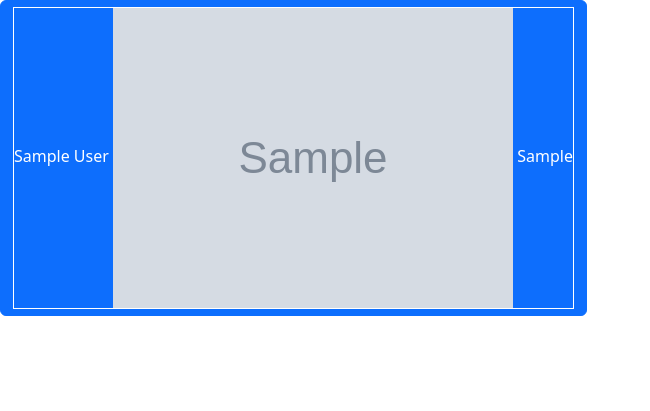
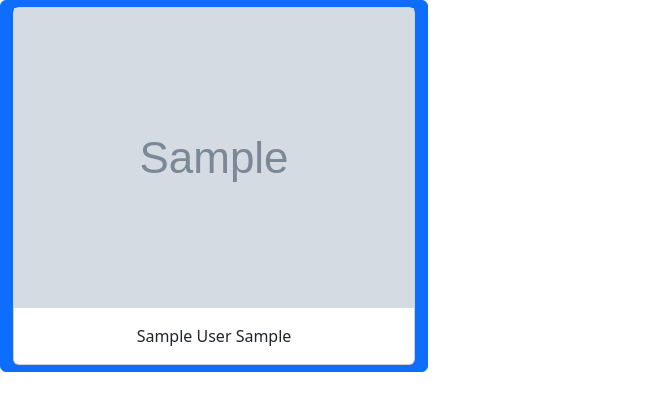
Before and after one commit to juanpabloruiz/segur, a PHP site: page /page.php?id=1 in a window 1280 px wide. Shown: the top 411 px of the page, without its empty margins (0-650 px from the left). Run offline with PHP 8.4, Linux system fonts and the light colour scheme; tables that the repository leaves empty or names only in its code hold one stand-in row (values such as "Sample post"); grey boxes marked "Sample" are stand-in pictures; a stand-in replaces the project's code that opens the database connection.

Commit message:
I add class "card"

```diff
--- a/page.php
+++ b/page.php
@@ -9,9 +9,11 @@ while ($row = $res->fetch_assoc()):
 ?>
     <link href="https://cdn.jsdelivr.net/npm/bootstrap@5.3.8/dist/css/bootstrap.min.css" rel="stylesheet" integrity="sha384-sRIl4kxILFvY47J16cr9ZwB07vP4J8+LH7qKQnuqkuIAvNWLzeN8tE5YBujZqJLB" crossorigin="anonymous">
     <a class="btn btn-primary" data-bs-toggle="modal" data-bs-target="#id<?= $row['id'] ?>">
-        <div style="border: 1px solid;">
+    <div class="card">
+<img src="/files/<?= $row['file'] ?>" alt="">
+<div class="card-body">
             <?= $row['name'] ?>
-            <img src="/files/<?= $row['file'] ?>" alt="">
+
             <?php
             $id = $row['id'];
             $stmt_rec = $conn->prepare("SELECT * FROM records WHERE id_user = ?");
@@ -22,7 +24,10 @@ while ($row = $res->fetch_assoc()):
             ?>
             <?= $row_rec['mode'] ?>
             <?php endwhile ?>
+            </div>
         </div>
+
+
     </a>
 
 <?php include 'modal.php' ?>
```
